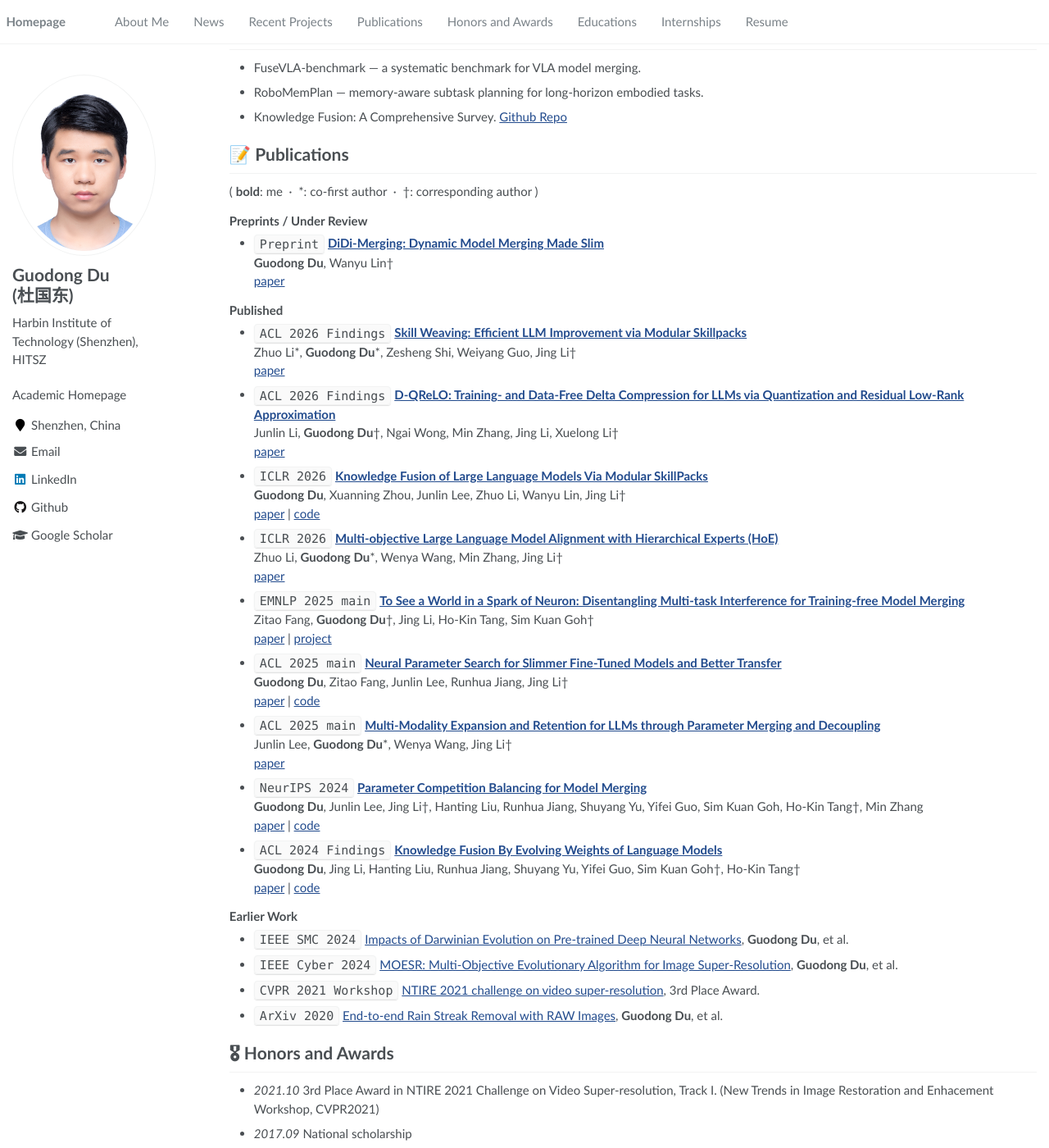
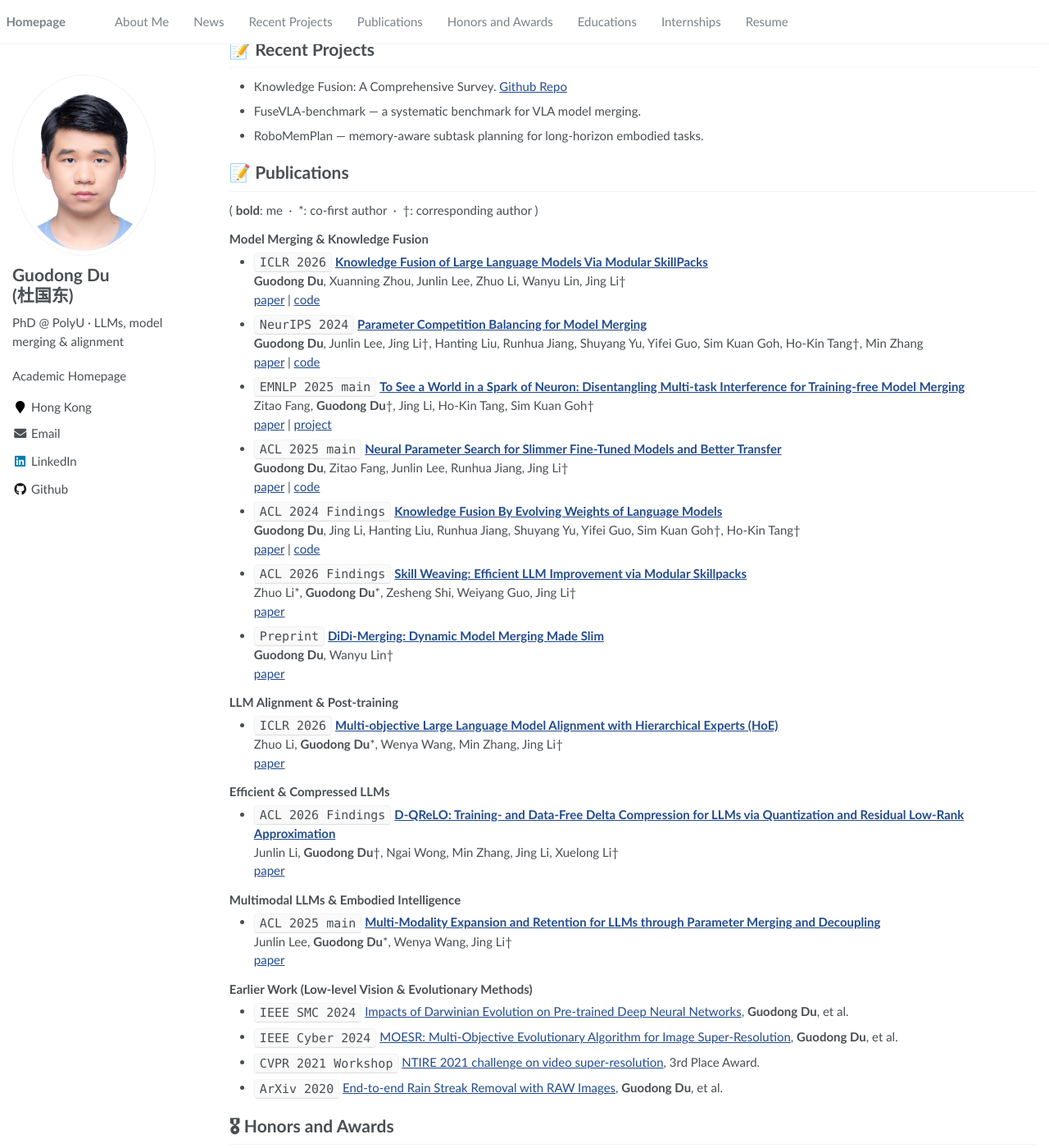
Before and after one commit to duguodong7/duguodong7.github.io, a Jekyll site: the page built from _pages/about.md, in a window 1280 px wide and 1400 px high, scrolled down 486 px. Shown: the whole window at 82% size. Built offline with Jekyll 4.4.1, drawn with Linux system fonts in a browser that asks for light colours; some of the changed text lies outside the part shown.

Commit message:
Update homepage: refresh about page and site config

```diff
--- a/_config.yml
+++ b/_config.yml
@@ -23,11 +23,11 @@ baidu_site_verification  :  # get baidu_site_verification from https://ziyuan.ba
 author:
   name             : "Guodong Du &ensp;&ensp;&ensp;&ensp;(杜国东)"
   avatar           : "images/duguodong.png"
-  bio              : "Harbin Institute of Technology (Shenzhen), HITSZ"
-  location         : "Shenzhen, China"
+  bio              : "PhD @ PolyU · LLMs, model merging &amp; alignment"
+  location         : "Hong Kong"
   employer         :
   pubmed           :
-  googlescholar    : "https://scholar.google.com/citations?user=YOUR_GOOGLE_SCHOLAR_ID"
+  googlescholar    :  # TODO: 填真实 scholar id, 形如 https://scholar.google.com/citations?user=XXXXX
   email            : "duguodong7@gmail.com"
   researchgate     :  # e.g., "https://www.researchgate.net/profile/yourprofile"
   uri              :
@@ -43,7 +43,7 @@ author:
   instagram        :
   impactstory      : # e.g., "https://profiles.impactstory.org/u/xxxx-xxxx-xxxx-xxxx"
   lastfm           :
-  linkedin         : "linkedin 国东-杜" # https://www.linkedin.com/in/%E5%9B%BD%E4%B8%9C-%E6%9D%9C-30b496169/
+  linkedin         : "国东-杜-30b496169" # https://www.linkedin.com/in/国东-杜-30b496169/
   dblp             : # "https://dblp.org/pid/213/8915-4.html"
   orcid            : # e.g., "https://orcid.org/xxxx"
   pinterest        :
--- a/_pages/about.md
+++ b/_pages/about.md
@@ -17,10 +17,9 @@ redirect_from:
 
 <span class='anchor' id='about-me'></span>
 
-Hello there! I'm Guodong Du, currently pursuing my PhD at [The Hong Kong Polytechnic University (PolyU)](https://www.polyu.edu.hk/). Before that, I was a research assistant at [Knowledge and Language Computing Lab](http://www.li-jing.com/team.html) @Harbin Institute of Technology (Shenzhen).
-Prior to joining HITSZ, I was a research intern and master student in [Learning and Vision Lab](http://lv-nus.org) @National University of Singapore, advised by Professor [Xinchao Wang](https://sites.google.com/site/sitexinchaowang/) and [Jiashi Feng](https://sites.google.com/site/jshfeng/).  Besides, I had been working as an intern in the area of low level computer vision, mentored by [Xueyi Zou](https://scholar.google.com/citations?user=0ua28KoAAAAJ&hl=en), in [Huawei Noah's Ark Lab](https://www.noahlab.com.hk/#/home), Shenzhen, China.
+Hello there! I'm Guodong Du, a PhD student at [The Hong Kong Polytechnic University (PolyU)](https://www.polyu.edu.hk/). Before that, I was a research assistant at the [Knowledge and Language Computing Lab](http://www.li-jing.com/team.html) @ Harbin Institute of Technology (Shenzhen), working with Prof. Jing Li. Earlier, I was a master's student and research intern at the [Learning and Vision Lab](http://lv-nus.org) @ National University of Singapore, advised by Prof. [Xinchao Wang](https://sites.google.com/site/sitexinchaowang/) and [Jiashi Feng](https://sites.google.com/site/jshfeng/), and interned at [Huawei Noah's Ark Lab](https://www.noahlab.com.hk/#/home).
 
-My research interest includes VLA, RL in Embodiment Intelligence, knowledge transfer, fusion and compression, multimodal, heuristic algorithms, spiking neural networks and low level computer vision.
+My research centers on **large language models** — **model merging & knowledge fusion**, **post-training & alignment** (RLHF / multi-objective), and **training & inference efficiency** (compression, pruning, quantization). More recently I also work on multimodal LLMs and embodied intelligence (Vision-Language-Action).
 
 # 🔥 News
  <span style="color: blue;">Good News</span>      <span style="color: gray;">Bad News</span>.
@@ -37,38 +36,24 @@ My research interest includes VLA, RL in Embodiment Intelligence, knowledge tran
 
 # 📝 Recent Projects
 
+- Knowledge Fusion: A Comprehensive Survey. [Github Repo](https://github.com/duguodong7/Awesome-Knowledge-Fusion)
 - FuseVLA-benchmark — a systematic benchmark for VLA model merging.
 - RoboMemPlan — memory-aware subtask planning for long-horizon embodied tasks.
-- Knowledge Fusion: A Comprehensive Survey. [Github Repo](https://github.com/duguodong7/Awesome-Knowledge-Fusion)
 
 
 # 📝 Publications
 
 <small>( <b>bold</b>: me &nbsp;·&nbsp; \*: co-first author &nbsp;·&nbsp; †: corresponding author )</small>
 
-### Preprints / Under Review
-
-- `Preprint` [**DiDi-Merging: Dynamic Model Merging Made Slim**](https://arxiv.org/abs/2605.18904) <br>
-  **Guodong Du**, Wanyu Lin† <br>
-  [paper](https://arxiv.org/abs/2605.18904)
-
-### Published
-
-- `ACL 2026 Findings` [**Skill Weaving: Efficient LLM Improvement via Modular Skillpacks**](https://arxiv.org/abs/2605.22205) <br>
-  Zhuo Li\*, **Guodong Du**\*, Zesheng Shi, Weiyang Guo, Jing Li† <br>
-  [paper](https://arxiv.org/abs/2605.22205)
-
-- `ACL 2026 Findings` [**D-QReLO: Training- and Data-Free Delta Compression for LLMs via Quantization and Residual Low-Rank Approximation**](https://arxiv.org/abs/2604.16940) <br>
-  Junlin Li, **Guodong Du**†, Ngai Wong, Min Zhang, Jing Li, Xuelong Li† <br>
-  [paper](https://arxiv.org/abs/2604.16940)
+### Model Merging & Knowledge Fusion
 
 - `ICLR 2026` [**Knowledge Fusion of Large Language Models Via Modular SkillPacks**](https://arxiv.org/abs/2505.18502) <br>
   **Guodong Du**, Xuanning Zhou, Junlin Lee, Zhuo Li, Wanyu Lin, Jing Li† <br>
   [paper](https://arxiv.org/abs/2505.18502) | [code](https://github.com/duguodong7/graftllm)
 
-- `ICLR 2026` [**Multi-objective Large Language Model Alignment with Hierarchical Experts (HoE)**](https://arxiv.org/abs/2505.20925) <br>
-  Zhuo Li, **Guodong Du**\*, Wenya Wang, Min Zhang, Jing Li† <br>
-  [paper](https://arxiv.org/abs/2505.20925)
+- `NeurIPS 2024` [**Parameter Competition Balancing for Model Merging**](https://arxiv.org/pdf/2410.02396) <br>
+  **Guodong Du**, Junlin Lee, Jing Li†, Hanting Liu, Runhua Jiang, Shuyang Yu, Yifei Guo, Sim Kuan Goh, Ho-Kin Tang†, Min Zhang <br>
+  [paper](https://arxiv.org/pdf/2410.02396) | [code](https://github.com/duguodong7/pcb-merging)
 
 - `EMNLP 2025 main` [**To See a World in a Spark of Neuron: Disentangling Multi-task Interference for Training-free Model Merging**](https://arxiv.org/abs/2503.05320) <br>
   Zitao Fang, **Guodong Du**†, Jing Li, Ho-Kin Tang, Sim Kuan Goh† <br>
@@ -78,19 +63,37 @@ My research interest includes VLA, RL in Embodiment Intelligence, knowledge tran
   **Guodong Du**, Zitao Fang, Junlin Lee, Runhua Jiang, Jing Li† <br>
   [paper](https://arxiv.org/abs/2505.18713) | [code](https://github.com/duguodong7/NPS-Pruning)
 
+- `ACL 2024 Findings` [**Knowledge Fusion By Evolving Weights of Language Models**](https://arxiv.org/pdf/2406.12208) <br>
+  **Guodong Du**, Jing Li, Hanting Liu, Runhua Jiang, Shuyang Yu, Yifei Guo, Sim Kuan Goh†, Ho-Kin Tang† <br>
+  [paper](https://arxiv.org/pdf/2406.12208) | [code](https://github.com/duguodong7/model-evolution)
+
+- `ACL 2026 Findings` [**Skill Weaving: Efficient LLM Improvement via Modular Skillpacks**](https://arxiv.org/abs/2605.22205) <br>
+  Zhuo Li\*, **Guodong Du**\*, Zesheng Shi, Weiyang Guo, Jing Li† <br>
+  [paper](https://arxiv.org/abs/2605.22205)
+
+- `Preprint` [**DiDi-Merging: Dynamic Model Merging Made Slim**](https://arxiv.org/abs/2605.18904) <br>
+  **Guodong Du**, Wanyu Lin† <br>
+  [paper](https://arxiv.org/abs/2605.18904)
+
+### LLM Alignment & Post-training
+
+- `ICLR 2026` [**Multi-objective Large Language Model Alignment with Hierarchical Experts (HoE)**](https://arxiv.org/abs/2505.20925) <br>
+  Zhuo Li, **Guodong Du**\*, Wenya Wang, Min Zhang, Jing Li† <br>
+  [paper](https://arxiv.org/abs/2505.20925)
+
+### Efficient & Compressed LLMs
+
+- `ACL 2026 Findings` [**D-QReLO: Training- and Data-Free Delta Compression for LLMs via Quantization and Residual Low-Rank Approximation**](https://arxiv.org/abs/2604.16940) <br>
+  Junlin Li, **Guodong Du**†, Ngai Wong, Min Zhang, Jing Li, Xuelong Li† <br>
+  [paper](https://arxiv.org/abs/2604.16940)
+
+### Multimodal LLMs & Embodied Intelligence
+
 - `ACL 2025 main` [**Multi-Modality Expansion and Retention for LLMs through Parameter Merging and Decoupling**](https://arxiv.org/abs/2505.17110) <br>
   Junlin Lee, **Guodong Du**\*, Wenya Wang, Jing Li† <br>
   [paper](https://arxiv.org/abs/2505.17110)
 
-- `NeurIPS 2024` [**Parameter Competition Balancing for Model Merging**](https://arxiv.org/pdf/2410.02396) <br>
-  **Guodong Du**, Junlin Lee, Jing Li†, Hanting Liu, Runhua Jiang, Shuyang Yu, Yifei Guo, Sim Kuan Goh, Ho-Kin Tang†, Min Zhang <br>
-  [paper](https://arxiv.org/pdf/2410.02396) | [code](https://github.com/duguodong7/pcb-merging)
-
-- `ACL 2024 Findings` [**Knowledge Fusion By Evolving Weights of Language Models**](https://arxiv.org/pdf/2406.12208) <br>
-  **Guodong Du**, Jing Li, Hanting Liu, Runhua Jiang, Shuyang Yu, Yifei Guo, Sim Kuan Goh†, Ho-Kin Tang† <br>
-  [paper](https://arxiv.org/pdf/2406.12208) | [code](https://github.com/duguodong7/model-evolution)
-
-### Earlier Work
+### Earlier Work (Low-level Vision & Evolutionary Methods)
 
 - `IEEE SMC 2024` [Impacts of Darwinian Evolution on Pre-trained Deep Neural Networks](https://arxiv.org/pdf/2408.05563), **Guodong Du**, et al.
 - `IEEE Cyber 2024` [MOESR: Multi-Objective Evolutionary Algorithm for Image Super-Resolution](https://duguodong7.github.io/), **Guodong Du**, et al.
@@ -99,22 +102,22 @@ My research interest includes VLA, RL in Embodiment Intelligence, knowledge tran
 
 
 # 🎖 Honors and Awards
-- *2021.10* 3rd Place Award in NTIRE 2021 Challenge on Video Super-resolution, Track I. (New Trends in Image Restoration and Enhacement Workshop, CVPR2021)
+- *2021.10* 3rd Place Award in NTIRE 2021 Challenge on Video Super-resolution, Track I. (New Trends in Image Restoration and Enhancement Workshop, CVPR2021)
 - *2017.09* National scholarship
 - *2016.05* Honorable Award in MCM (The Mathematical Contest in Modeling)
 - *2016.05* National Encouragement scholarship
 - *2015.05* National Encouragement scholarship
 
 # 📖 Educations
-- *2019.09 - 2021.05*, Part-time PhD student, National University of Singapore (NUS)
+- *2025.08 - 2028.06 (expected)*, Ph.D. student, The Hong Kong Polytechnic University (PolyU)
 - *2018.08 - 2019.05*, M.S., National University of Singapore (NUS)
-- *2016.07 - 2016.12*, Visiting. City University of Hong kong (CityU) (Non-degree Undergraduate Exchange)
+- *2016.07 - 2016.12*, Visiting, City University of Hong Kong (CityU) (Non-degree Undergraduate Exchange)
 - *2014.08 - 2018.06*, B.S., University of Electronic Science and Technology of China (UESTC)
 
 # 💻 Internships
 - *2024.03 - 2024.09*, [Knowledge and Language Computing Lab](http://www.li-jing.com/team.html), Shenzhen, China.
 - *2023.03 - 2024.09*, [Harbin Institute of Technology (Shenzhen)](http://en.hitsz.edu.cn/), China.
-- *2019.09 - 2021.09*, [Learning and Vision Lab](http://lv-nus.org), Singapre.
+- *2019.09 - 2021.09*, [Learning and Vision Lab](http://lv-nus.org), Singapore.
 - *2020.08 - 2021.04*, [Huawei Noah's Ark Lab](https://www.noahlab.com.hk/#/home), Shenzhen, China.
 - *2019.01 - 2019.09*, [Biomind](https://www.biomind.cn), Singapore.
 - *2018.01 - 2018.04*, YoueData, Chengdu, China
```
